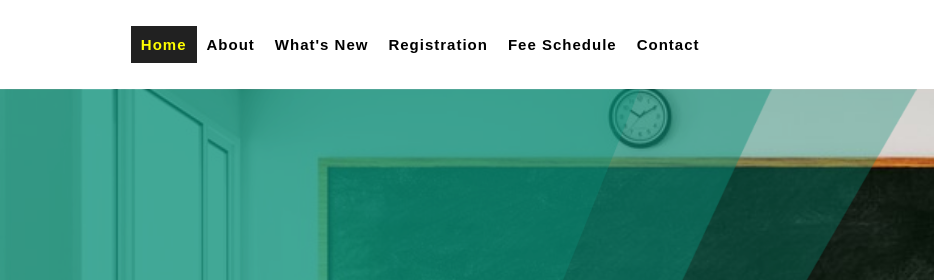
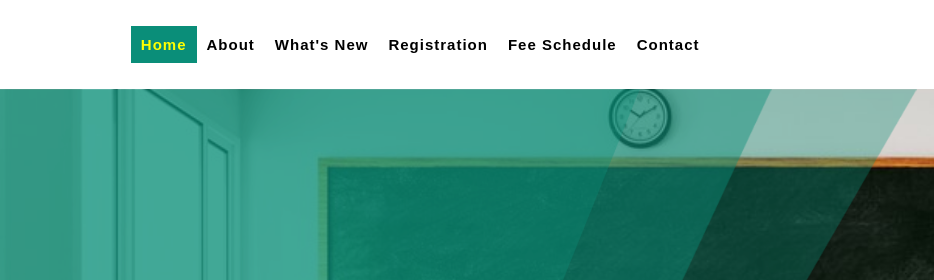
Before and after one commit to israrahmadtech/HTML-CSS-Javacsript-Projects, a plain HTML site: page BloomStar/index.html in a window 1280 px wide. In both pictures the pointer is over the link "Home". Shown: the top 280 px of the page, 0-934 px from the left. Drawn offline with Linux system fonts and the light colour scheme.

Commit message:
Update bloomstar.css

```diff
--- a/BloomStar/bloomstar.css
+++ b/BloomStar/bloomstar.css
@@ -43,7 +43,7 @@ img:hover{
     font-weight: bold;
 }
 #navbar .links ul a:hover{
-    background-color: #212121;
+    background-color: #0a8e79;
     color: yellow;
     transition: background-color 0.3s ease-in-out, color 0.3s ease-in-out;
 }
```
